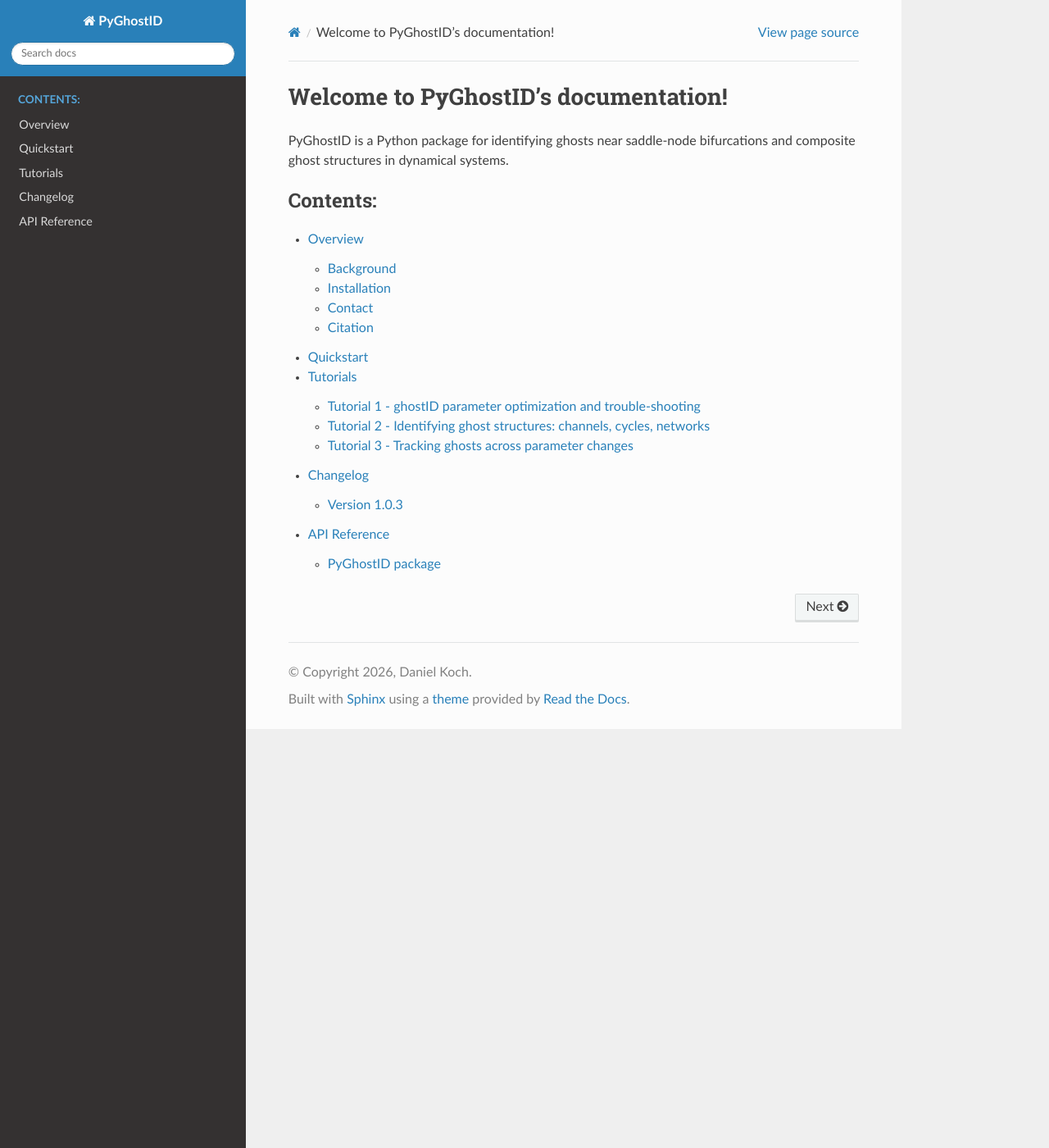
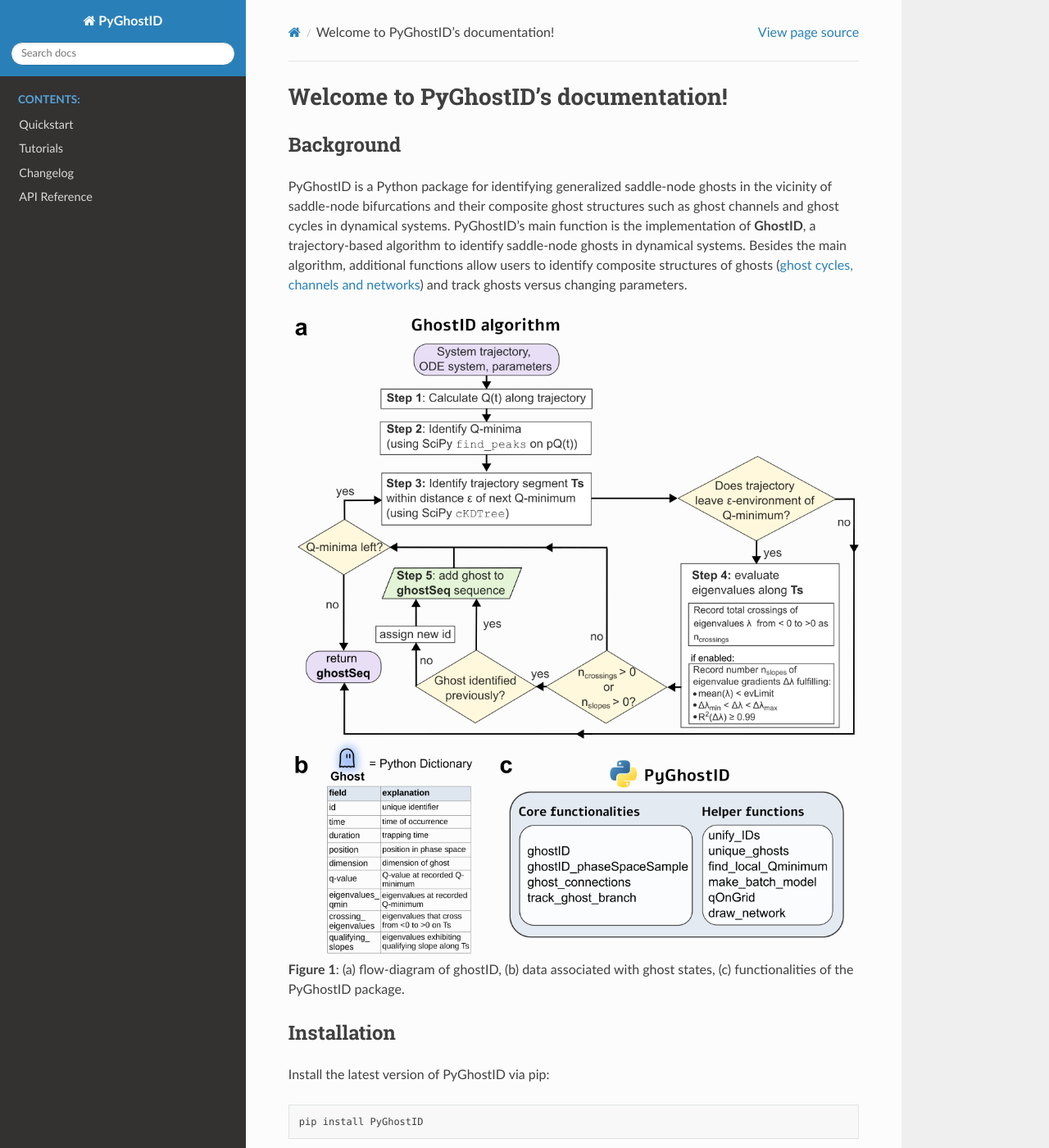
Before and after one commit to KochLabCode/PyGhostID, a Sphinx documentation site: the page built from docs/source/index.md, in a window 1280 px wide and 1400 px high. Shown: the whole window at 82% size. Built offline with Sphinx 7.4.7 and the Read the Docs theme 3.1.0, drawn with Linux system fonts in a browser that asks for light colours; some of the changed text lies outside the part shown.

Commit message:
update docs

````diff
--- a/docs/source/index.md
+++ b/docs/source/index.md
@@ -1,13 +1,39 @@
 # Welcome to PyGhostID's documentation!
 
-PyGhostID is a Python package for identifying ghosts near saddle-node
-bifurcations and composite ghost structures in dynamical systems.
+## Background
+PyGhostID is a Python package for identifying generalized saddle-node ghosts in the vicinity of saddle-node bifurcations and their composite ghost structures such as ghost channels and ghost cycles in dynamical systems. PyGhostID's main function is the implementation of **GhostID**, a trajectory-based algorithm to identify saddle-node ghosts in dynamical systems. Besides the main algorithm, additional functions allow users to identify composite structures of ghosts ([ghost cycles, channels and networks](https://doi.org/10.1103/PhysRevLett.133.047202)) and track ghosts versus changing parameters.
+
+![Figure1](_static/PyGhostID.png)
+**Figure 1**: (a) flow-diagram of ghostID, (b) data associated with ghost states, (c) functionalities of the PyGhostID package.
+
+## Installation
+
+Install the latest version of PyGhostID via pip:
+
+```bash
+pip install PyGhostID
+```
+## Contact
+
+For questions or additional information, please write to [daniel.koch@umanitoba.ca](mailto:daniel.koch@umanitoba.ca).
+
+## Related Publication
+
+The theory behind PyGhostID and some applications can be found in our research article:
+
+[Daniel Koch, Akhilesh Nandan (2026). Generalized saddle-node ghosts and their composite structures in dynamical systems. arxiv: 2604.05194.](http://arxiv.org/abs/2604.05194)
+
+All results from the paper can be reproduced using the code available on [github](https://github.com/KochLabCode/PyGhostID).
+
+If you use PyGhostID or its repository in your research, please cite our paper!
+
+
+## Overview
 
 ```{toctree}
 :maxdepth: 2
 :caption: Contents:
 
-overview
 quickstart
 tutorials
 changelog
````
Also changed, not shown: README.md (+1 -1 lines), docs/source/overview.md (deleted, +0 -23 lines), docs/source/tutorials.md (+1 -1 lines).
